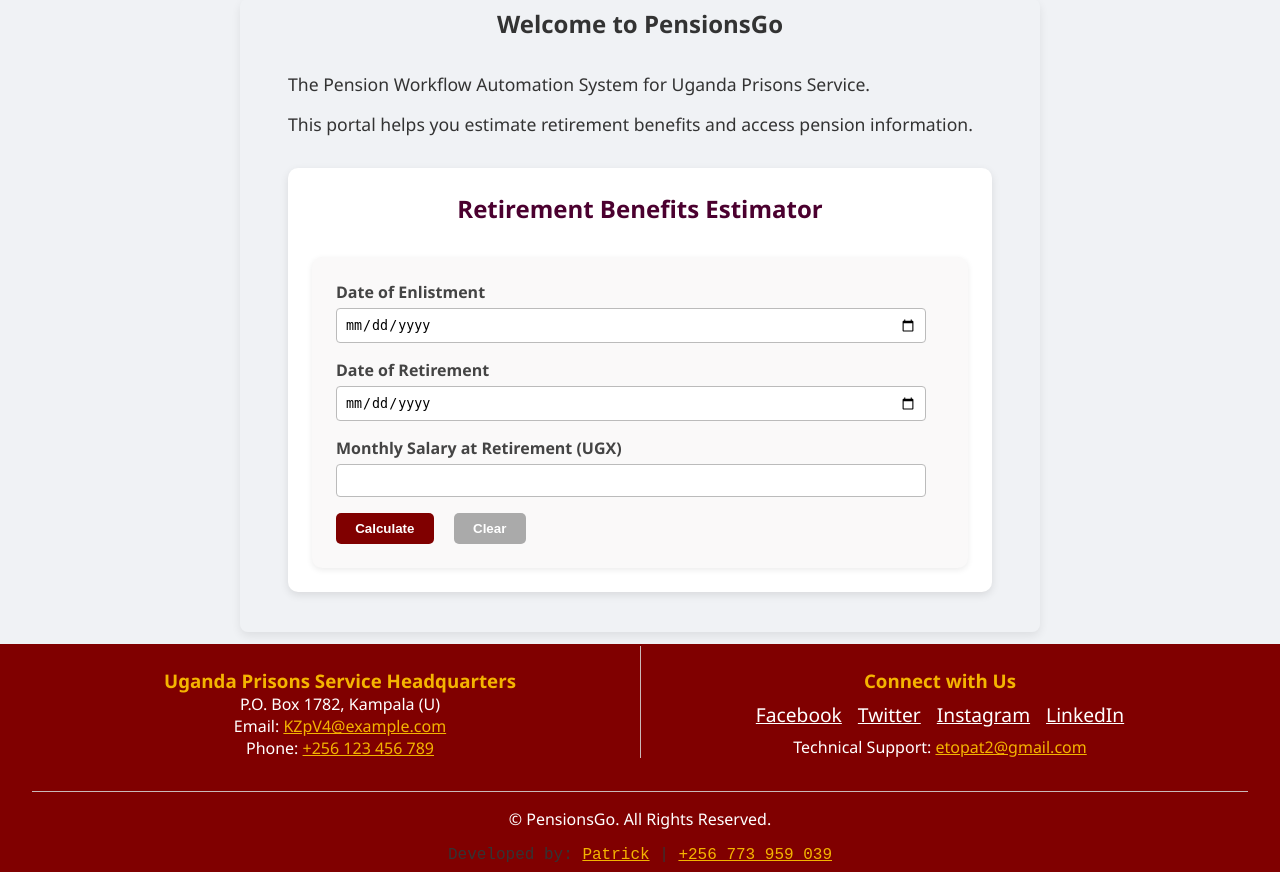
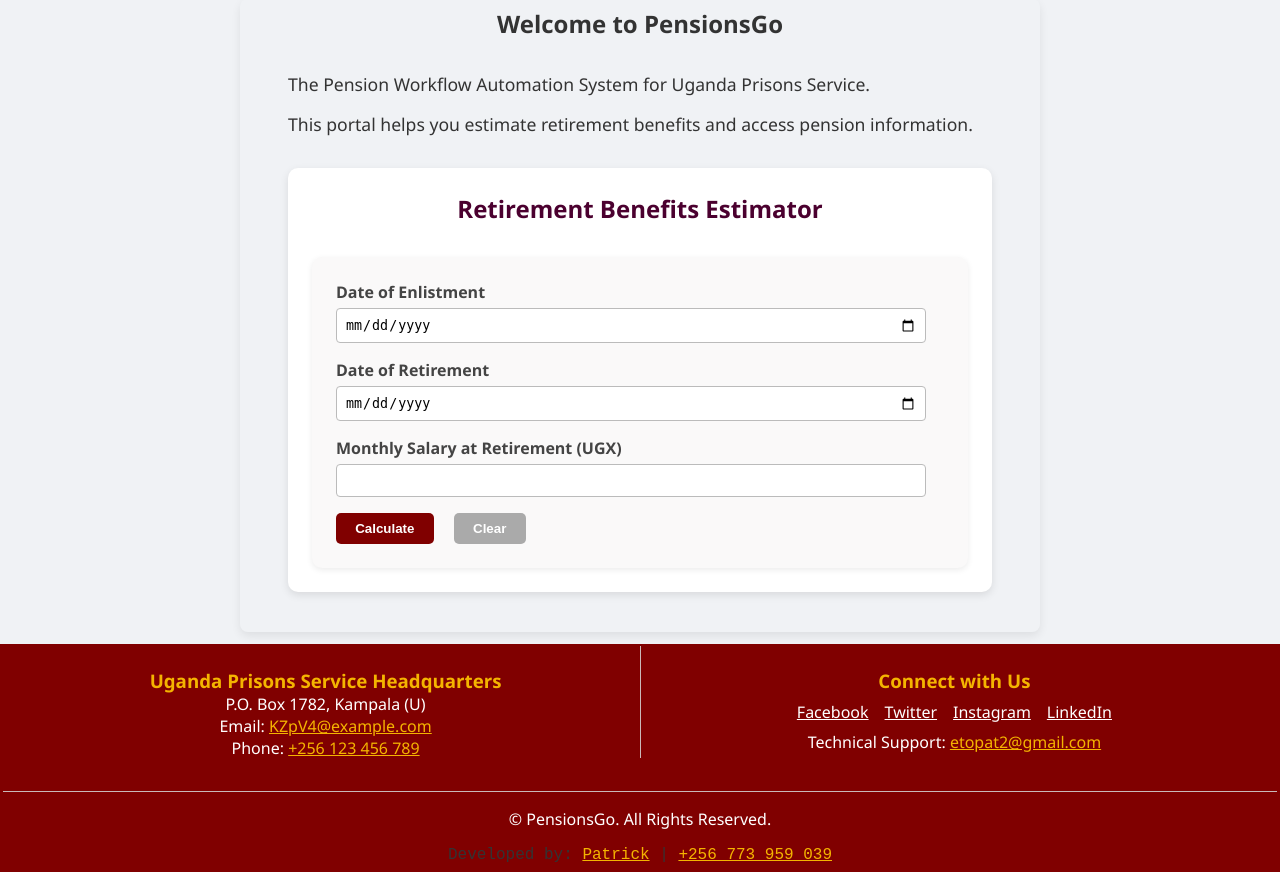
Before and after one commit to etopat/PensionApp, a PHP site: page /frontend/index.html in a window 1280 px wide. Shown: the part 85-957 px from the top of the page. Run offline with PHP 8.4, Linux system fonts and the light colour scheme.

Commit message:
modified font-size in footer

```diff
--- a/frontend/css/styles.css
+++ b/frontend/css/styles.css
@@ -151,7 +151,11 @@ a.button:focus {
     }
     footer-holder {
         width: 100%;
-        font-size: 70%;
+        font-size: 0.4rem;
+        position: relative;
+        bottom: 0;
+        padding: 0.5rem 0.2rem;
+        text-align: center;
     }
 }
 
@@ -186,7 +190,7 @@ footer {
     bottom: -40px;
     background-color: var(--primary-color);
     color: #fff;
-    padding: 0.5rem 2rem;
+    padding: 0.5rem 0.2rem;
     text-align: center;
     transition: background-color 0.3s;
     width: 100%;
@@ -219,7 +223,7 @@ footer .social-links {
 
 footer .social-links li a {
     color: #fff;
-    font-size: 1.2rem;
+    font-size: 1rem;
 }
 
 /* ========== CONTACT INFO ========== */
```
